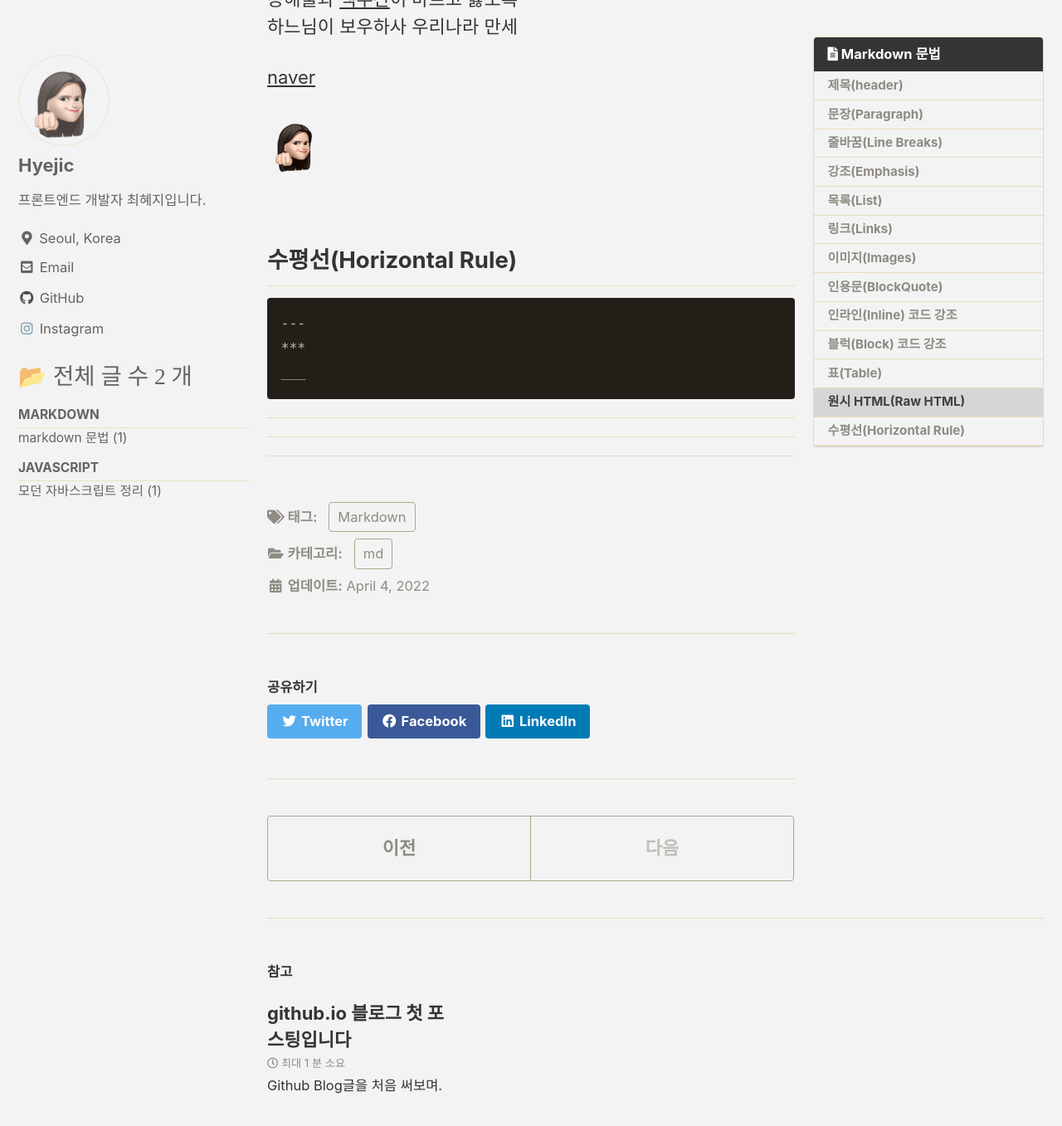
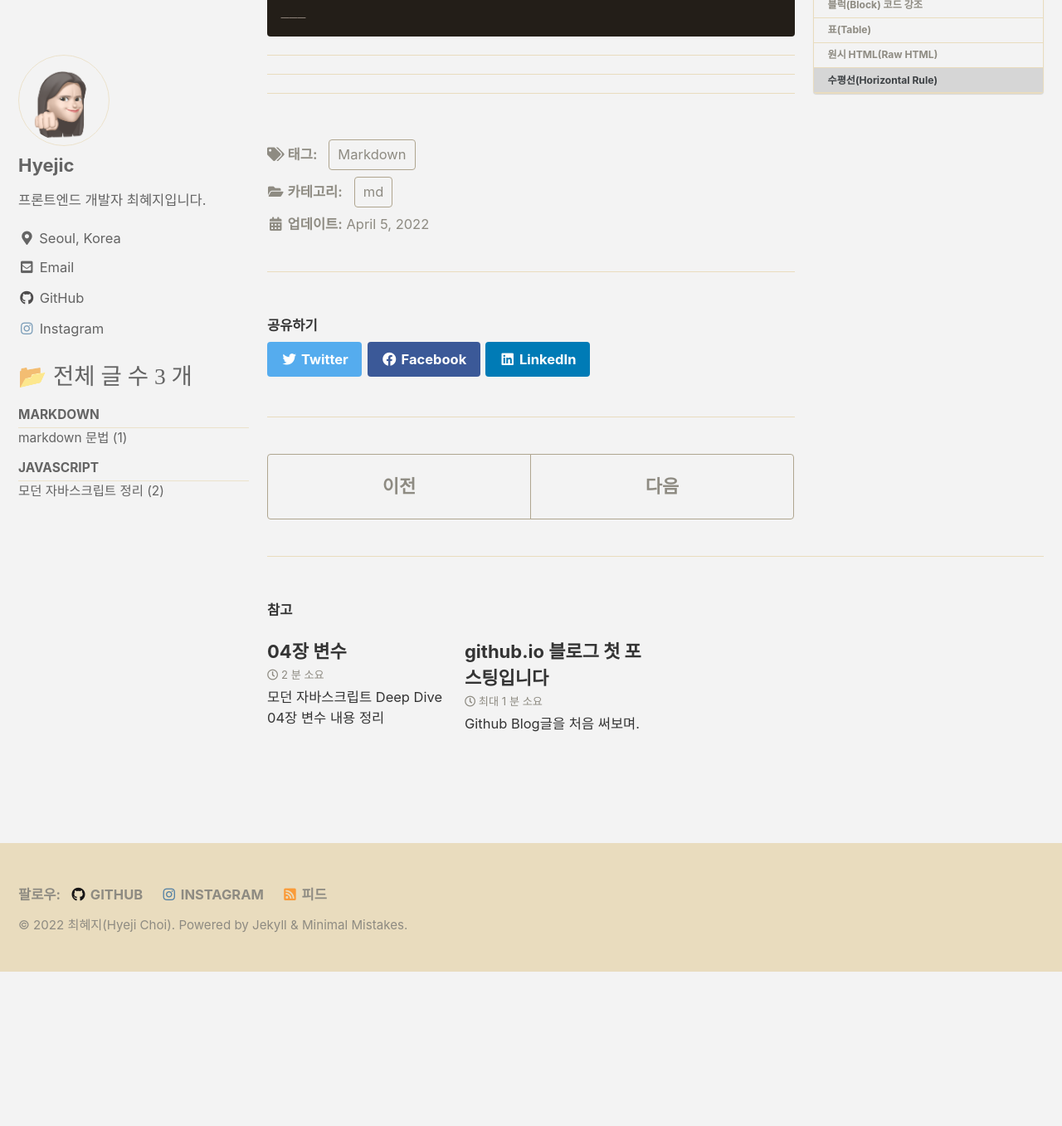
Before and after one commit to Hyejic/hyejic.github.io, a Jekyll site: the page built from _posts/2022-04-05-markdown.md, in a window 1280 px wide and 1400 px high, scrolled down 8072 px. Shown: the top 1357 px of the window at 83% size. Built offline with Jekyll 4.4.1, drawn with Linux system fonts in a browser that asks for light colours; cached includes are drawn as plain includes; after the commit the page ends 9243 px from its top, so only the background shows below that; part of the change alters nothing that is shown.

Commit message:
04장 기록중

````diff
--- /dev/null
+++ b/_posts/2022-04-07-modernJS04.md
@@ -0,0 +1,99 @@
+---
+title: "04장 변수"
+excerpt: "모던 자바스크립트 Deep Dive 04장 변수 내용 정리"
+
+categories:
+  - js
+tags:
+  - javascript
+toc: true
+toc_sticky: true
+toc_label: 04장 변수
+---
+<br/>
+
+
+# 04장 변수
+## 4.1 변수란 무엇인가? 왜 필요한가?
+### 변수란?
+`변수`는 하나의 값을 저장하기 위해 확보한 메모리 공간 자체 또는 그 멤모리 공간을 식별하기 위해 붙인 이름이다.
+```javascript
+  var userId = 1;
+  var userName = 'Lee';
+  // 객체나 배열 같은 자료구조를 사용하면 여러개의 값을 하나로 그룹화해서 하나의 값처럼 사용할 수 있다.
+  var user = [
+    {id: 1, name: 'Lee'},
+    {id: 2, name: 'Kim'}
+  ]
+```
+### 변수 명칭
+```javascript
+  var resualt = 10 + 20;
+```
+변수 명 -> result
+변수 값 -> 변수에 저장된 값 30
+할당 -> 변수에 값을 저장하는 것
+참초 -> 변수에 저장된 값을 읽어 들이는 것
+
+## 4.2 식별자
+변수 이름을 `식별자`라고도 한다. `식별자는 값이 아니라 메모리 주소를 기억하고 있다.` 식별자로 값을 구별해서 식별한다는 것은 식별자가 기억하고 있는 메모리 주소를 통해 메모리 공간에 저장된 값에 접근할 수 있다는 의미이다. 식별자는 메모리 주소에 붙인 이름이라고 할 수 있다.
+
+## 4.3 변수 선언
+변수를 선언할 때는 var, let, const 키워드를 사용한다.
+> var 키워드는 여러 단점이 있다. 가장 대표적인 것이 블록 레벨 스코프를 지원하지 않고 함수 레벨 스코프를 지원한다는 것이다. 이로 인해 의도치 않게 전역 변수가 선언되어 심각한 부작용이 발생하기도 한다.
+<br/>
+자바스크립트 엔진은 변수 선언을 다음과 같은 2단계에 거쳐 수행한다.
+
+1. 변수 선언
+변수의 이름을 등록하고 값을 저장할 메모리 공간 확보.
+    ```javascript
+      var score; // 변수 선언
+    ```
+
+2. 변수 초기화
+변수 선언 후, 아직 변수에 값을 할당하지 않았지만 자바스크립트 엔진에 의해 `undefined라는 값이 암묵적으로 할당되어 초기화` 된다.
+
+## 4.4 변수 선언의 실행 시점과 변수 호이스팅
+```javascript
+80  console.log(score) // undefined
+
+  var score; // 변수 선언
+```
+console.log(score);가 실행되는 시점에는 아직 score 변수의 선언이 실행되지 않았으므로 참조에러가 발생할 것처럼 보인다. 하지만 참조 에러가 발생하지 않고 undefined가 출력된다.
+그 이유는 `변수 선언`이 소스코드가 한 줄씩 순차적으로 실행되는 시점, 즉 `런타임이 아니라 그 이전 단계(소스코드 평가 과정)에서 먼저 실행되기 때문이다.`
+변수 선언문이 코드의 선두로 끌어 올려진 것처럼 동작하는 자바스크립트 고유의 특징을 `호이스팅`이라 한다.
+
+## 4.5 값의 할당
+`변수 선언`은 소스코드가 순차적으로 실행되는 시점인 `런타임 이전`에 먼저 실행되지만 `변수 값의 할당은` 소스코드가 순차적으로 실행되는 시점인 `런타임에 실행`된다.
+```javascript
+  console.log(score) // undefined
+
+  var score; // 1 변수 선언
+  score = 80; // 2 값의 할당
+
+  console.log(score); // 80
+```
+```javascript
+  console.log(score) // undefined
+
+  score = 80; // 값의 할당
+  var score; // 변수 선언
+
+  console.log(score); // 80
+  // score 변수 선언이 호이스팅되어 undefinde로 초기화 되었고, 런타임 시 순차적인 실행에 의해 80으로 값이 할당되었다.
+```
+
+## 4.6 값의 재할당
+재할당은 변수에 저장된 값을 다른 값으로 변경한다. 만약 `값을 재할당할 수 없어서 변수에 저장된 값을 변경할 수 없다면 변수가 아니라 상수라 한다.` 상수는 단 한번만 할당할 수 있는 변수다.
+> ES6에서 도입된 const 키워드를 사용해 선언한 변수는 재할당이 금지된다. const 키워드를 사용하면 상수를 표현할 수 있다.
+
+### 변수 값 할당에 따른 메모리 변화
+1. 변수 선언시 undefined로 초기화
+2. 80이라는 값을 할당
+3. 90으로 값을 재할당
+
+(메모리 그림)
+
+저장되어 있던 이전 값의 메모리 공간을 지우고 새롭게 저장하는 것이 아니라 새로운 메모리 공간을 확보하고 그 공간에 재할당한 값을 저장한다.
+
+그림에서 알 수 있듯이 undefined와 80이 더 이상 필요하지 않다는 것을 의미한다. 이런 불필요한 값들은 가비지 콜렉터에 의해 메모리에서 자동 해제된다.
--- a/_sass/minimal-mistakes/_base.scss
+++ b/_sass/minimal-mistakes/_base.scss
@@ -167,9 +167,11 @@ figcaption > code,
 td > code {
   padding-top: 0.1rem;
   padding-bottom: 0.1rem;
-  font-size: 0.8em;
+  font-size: 1em; //0.8em
   background: $code-background-color;
+  // background: $active-color;
   border-radius: $border-radius;
+  color : $base0a;
 
   &:before,
   &:after {
--- a/_sass/minimal-mistakes/_page.scss
+++ b/_sass/minimal-mistakes/_page.scss
@@ -113,7 +113,7 @@ body {
   p,
   li,
   dl {
-    font-size: 1em;
+    font-size: 0.8em; // 1em
   }
 
   /* paragraph indents */
````
Also changed, not shown: _posts/2022-04-05-markdown.md (renamed from _posts/2022-04-04-markdown.md), 13 other files.
